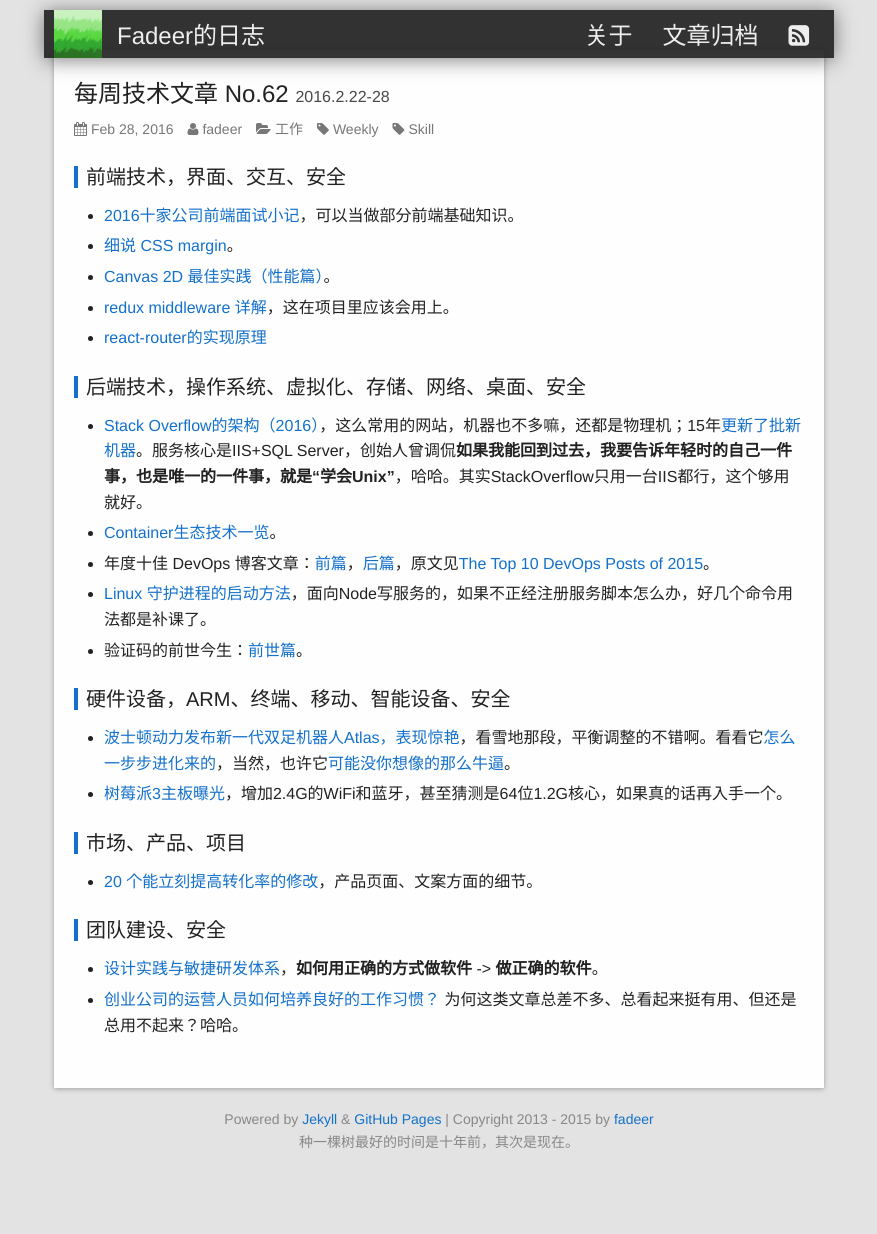
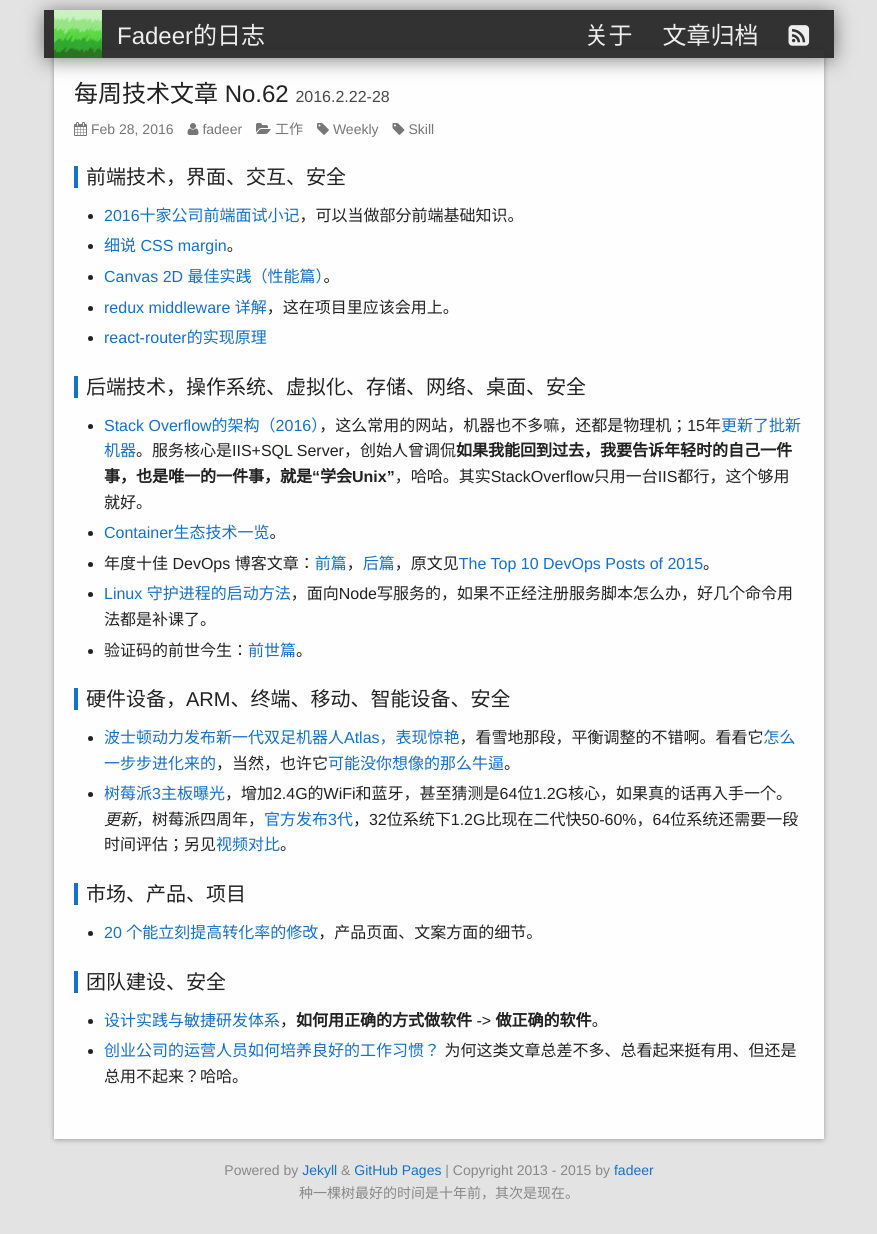
Before and after one commit to fadeer/fadeer.github.io, a Jekyll site: the page built from _posts/weekly/2016-02-28-weekly-62.markdown, in a window 1280 px wide and 1234 px high. Shown: the whole window, without its empty margins (201-1078 px from the left). Built offline with Jekyll 4.4.1, drawn with Linux system fonts in a browser that asks for light colours.

Commit message:
update post

```diff
--- a/_posts/weekly/2016-02-28-weekly-62.markdown
+++ b/_posts/weekly/2016-02-28-weekly-62.markdown
@@ -28,7 +28,7 @@ tags: Weekly Skill
 ----
 <!--preview-end-->
 * [波士顿动力发布新一代双足机器人Atlas，表现惊艳](http://newseed.pedaily.cn/201602/201602251323545_all.shtml)，看雪地那段，平衡调整的不错啊。看看它[怎么一步步进化来的](http://www.leiphone.com/news/201602/iLlGY3meJxPaVtDT.html)，当然，也许它[可能没你想像的那么牛逼](http://www.leiphone.com/news/201602/OEOZFJwP9xqBFzl4.html)。
-* [树莓派3主板曝光](http://www.leiphone.com/news/201602/IXwlkRqF7yx15eZR.html)，增加2.4G的WiFi和蓝牙，甚至猜测是64位1.2G核心，如果真的话再入手一个。
+* [树莓派3主板曝光](http://www.leiphone.com/news/201602/IXwlkRqF7yx15eZR.html)，增加2.4G的WiFi和蓝牙，甚至猜测是64位1.2G核心，如果真的话再入手一个。*更新*，树莓派四周年，[官方发布3代](https://www.raspberrypi.org/blog/raspberry-pi-3-on-sale/)，32位系统下1.2G比现在二代快50-60%，64位系统还需要一段时间评估；另见[视频对比](https://www.youtube.com/watch?v=Y2Z6b64eh2E)。
 
 市场、产品、项目
 ----
```
